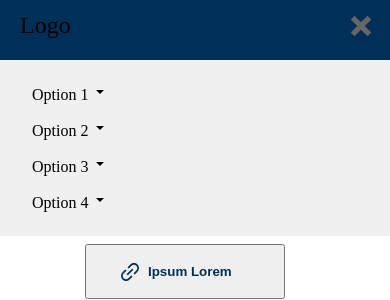
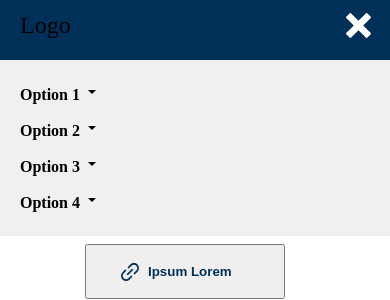
Before and after one commit to souravsa89/Rapidd_React-Assignment, a React (Create React App) app: page / in a window 390 px wide. Both pictures are taken after a click on the element 361 px from the left and 25 px from the top of the page. Shown: the top 300 px of the page. Built offline with nearby package versions, Linux system fonts and the light colour scheme.

Commit message:
ui update

```diff
--- a/src/Navbar/Navbar.css
+++ b/src/Navbar/Navbar.css
@@ -47,21 +47,24 @@
   text-decoration: none;
   padding: 0.5rem 1rem;
   transition: color 0.3s;
+  font-weight: 600;
 }
 
 .nav-link:hover {
-  color: #ccc;
+  color: #003057;
+  background-color: #e6e2e2;
 }
 
 .dropdown {
   position: absolute;
   top: 100%;
   left: 0px;
+  right: 0px;
 
   flex-direction: row;
   align-items: flex-start;
 
-  width: 200px;
+  width: 300px;
   background-color: #f0f0f0;
   padding: 1rem;
   box-shadow: 0 2px 5px rgba(0, 0, 0, 0.1);
@@ -98,10 +101,6 @@
   display: none;
 }
 
-.IoMdArrowDropup {
-  display: none;
-}
-
 @media screen and (max-width: 768px) {
   * {
     margin: 0;
@@ -115,10 +114,6 @@
     justify-content: space-between;
     margin: 12px 0px;
   }
-
-  /* navbar-logo {
-    margin-right: 30px !important;
-  } */
 
   .nav-menu {
     display: none;
@@ -145,21 +140,16 @@
     position: fixed;
     top: 60px;
     left: 0;
-    width: 93%;
+    width: 100%;
     background-color: white;
     padding: 1rem;
     z-index: 99;
     opacity: 100;
     background-color: #f0f0f0;
-    /* box-shadow: 0 2px 5px rgba(0, 0, 0, 0.1); */
-    /* transform: translateY(0%); */
-    transition: opacity 0.3s ease-in-out, transform 0.3s ease-in-out;
+    transform: translateY(0px);
+    transition: opacity 0.3s, transform 0.3s;
+    padding-left: 0;
   }
-
-  /* .nav-menu.active.visible {
-    opacity: 1;
-    transform: translateY(0);
-  } */
 
   .nav-item {
     margin-right: 0;
@@ -167,9 +157,7 @@
 
   .nav-link {
     display: block;
-    /* padding: 0.5rem; */
     background-color: #f0f0f0;
-    /* box-shadow: 0 2px 5px rgba(0, 0, 0, 0.1); */
     text-align: start;
     margin-right: 270px;
     width: 100%;
@@ -212,6 +200,7 @@
     text-align: start;
   }
   .column {
-    width: 100%;
+    width: 90%;
+    padding-left: 0.75rem;
   }
 }
--- a/src/Navbar/Navbar.js
+++ b/src/Navbar/Navbar.js
@@ -45,9 +45,15 @@ const Navbar = () => {
           onClick={handleMobileMenuToggle}
         >
           {activeMobileMenu ? (
-            <ImCross icon={ImCross} style={{ fontSize: "20px" }} />
+            <ImCross
+              icon={ImCross}
+              style={{ fontSize: "25px", color: "white" }}
+            />
           ) : (
-            <FaBars icon={FaBars} style={{ fontSize: "20px" }} />
+            <FaBars
+              icon={FaBars}
+              style={{ fontSize: "25px", color: "white" }}
+            />
           )}
         </div>
         <ul className={`nav-menu ${activeMobileMenu ? "active" : ""}`}>
@@ -233,7 +239,6 @@ const Navbar = () => {
                   to="/page16"
                   className="dropdown-link"
                   onClick={closeMobileMenu}
-                  y
                 >
                   Page 16
                 </Link>
```
